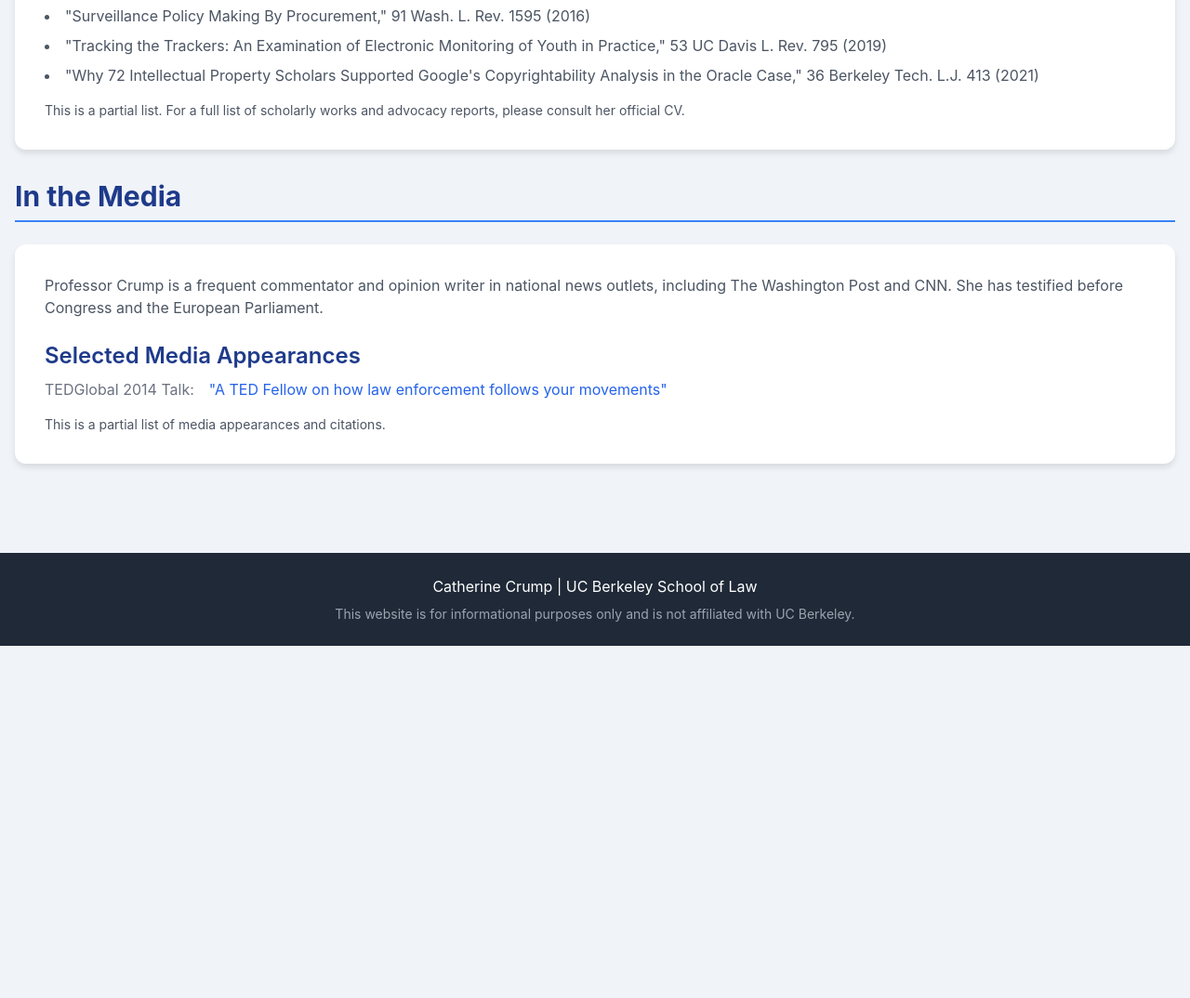
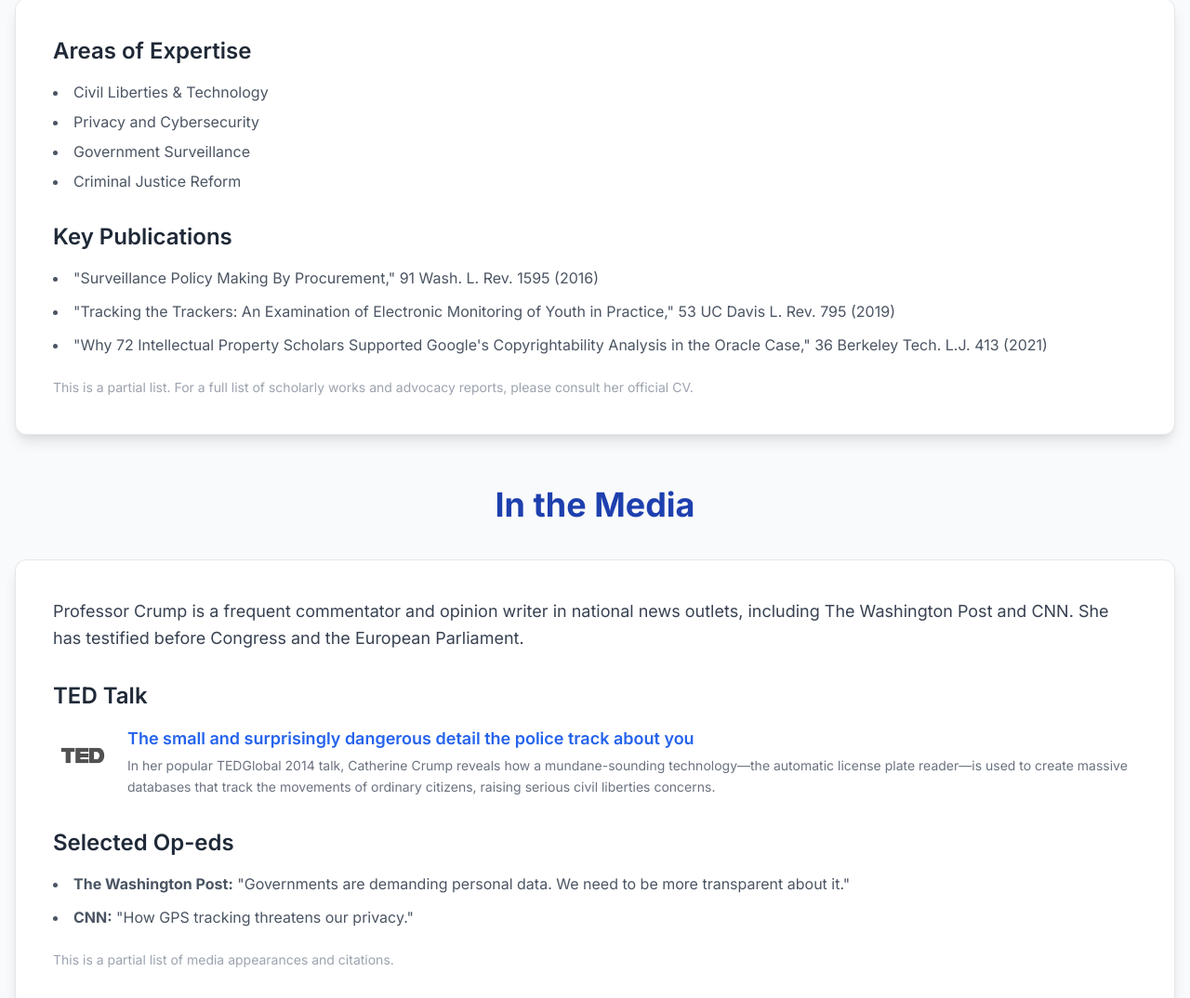
Before and after one commit to homejeopardy/catherinecrump, a plain HTML site: page index.html in a window 1280 px wide. Shown: the part 1071-2145 px from the top of the page at 93% size. Before the commit the page ends 1766 px from the top, so only its background shows below. Drawn offline with nearby package versions, Linux system fonts and the light colour scheme.

Commit message:
Update index.html

```diff
--- a/index.html
+++ b/index.html
@@ -6,10 +6,12 @@
     <title>Catherine Crump, UC Berkeley School of Law</title>
     <script src="https://cdn.tailwindcss.com"></script>
     <style>
+        @import url('https://fonts.googleapis.com/css2?family=Inter:wght@300;400;600;700&display=swap');
+
         body {
             font-family: 'Inter', sans-serif;
-            background-color: #f0f4f8;
-            color: #334155;
+            background-color: #f9fafb;
+            color: #1f2937;
         }
         .container {
             max-width: 1000px;
@@ -17,119 +19,143 @@
             padding: 2rem;
         }
         .section-title {
-            color: #1e3a8a;
+            color: #1e40af;
             font-weight: 700;
-            border-bottom: 2px solid #3b82f6;
-            padding-bottom: 0.5rem;
-            margin-bottom: 1.5rem;
+            font-size: 2.25rem;
+            margin-bottom: 2rem;
+            text-align: center;
         }
         .card {
             background-color: #ffffff;
             border-radius: 12px;
-            box-shadow: 0 4px 6px rgba(0, 0, 0, 0.1);
-            padding: 2rem;
-            margin-bottom: 1.5rem;
+            box-shadow: 0 10px 15px -3px rgba(0, 0, 0, 0.1), 0 4px 6px -2px rgba(0, 0, 0, 0.05);
+            padding: 2.5rem;
+            margin-bottom: 2rem;
+            border: 1px solid #e5e7eb;
         }
-        .card h3 {
-            color: #1e3a8a;
+        .profile-photo {
+            border-radius: 9999px;
+            border: 5px solid #fff;
+            box-shadow: 0 10px 20px rgba(0, 0, 0, 0.1);
         }
-        .card p, .card ul, .card li {
-            color: #4b5563;
+        .ted-logo {
+            filter: grayscale(100%);
+            transition: filter 0.3s ease;
         }
-        .btn {
-            background-color: #3b82f6;
-            color: #ffffff;
-            padding: 0.75rem 1.5rem;
-            border-radius: 9999px;
-            font-weight: 600;
-            transition: background-color 0.3s ease;
+        .ted-logo:hover {
+            filter: grayscale(0%);
         }
-        .btn:hover {
-            background-color: #2563eb;
-        }
-        .media-item {
-            display: flex;
-            align-items: center;
-            gap: 1rem;
-            margin-bottom: 1rem;
+        /* Mobile adjustments for a cleaner, more readable look */
+        @media (max-width: 640px) {
+            .container {
+                padding: 1rem;
+            }
+            .section-title {
+                font-size: 1.75rem;
+                text-align: left;
+            }
+            .card {
+                padding: 1.5rem;
+            }
         }
     </style>
 </head>
 <body class="antialiased">
 
     <!-- Header & Navigation -->
-    <header class="bg-white shadow-sm sticky top-0 z-50">
-        <nav class="container mx-auto px-4 py-4 flex justify-between items-center">
-            <h1 class="text-2xl font-bold text-gray-800">Catherine Crump</h1>
-            <ul class="flex space-x-4">
-                <li><a href="#about" class="text-gray-600 hover:text-blue-500 transition-colors duration-300">About</a></li>
-                <li><a href="#research" class="text-gray-600 hover:text-blue-500 transition-colors duration-300">Research & Publications</a></li>
-                <li><a href="#media" class="text-gray-600 hover:text-blue-500 transition-colors duration-300">In the Media</a></li>
+    <header class="bg-white shadow-md sticky top-0 z-50">
+        <nav class="container mx-auto px-4 py-4 flex flex-col md:flex-row justify-between items-center">
+            <h1 class="text-2xl font-bold text-gray-800 mb-2 md:mb-0">Catherine Crump</h1>
+            <ul class="flex space-x-4 md:space-x-8">
+                <li><a href="#about" class="text-gray-600 hover:text-blue-700 transition-colors duration-300">About</a></li>
+                <li><a href="#research" class="text-gray-600 hover:text-blue-700 transition-colors duration-300">Research</a></li>
+                <li><a href="#media" class="text-gray-600 hover:text-blue-700 transition-colors duration-300">Media</a></li>
             </ul>
         </nav>
     </header>
 
-    <div class="container mx-auto mt-8 px-4">
+    <div class="container mx-auto mt-12 px-4">
 
         <!-- Hero Section -->
-        <section id="hero" class="text-center py-16 bg-white rounded-xl shadow-lg mb-8">
-            <h2 class="text-4xl font-extrabold text-blue-800">Catherine Crump</h2>
-            <p class="mt-2 text-xl text-gray-700">Professor, UC Berkeley School of Law</p>
-            <p class="mt-4 text-lg text-gray-600 max-w-2xl mx-auto">
-                Director of the Samuelson Law, Technology & Public Policy Clinic, specializing in the impact of technology on civil liberties, privacy, and free speech.
+        <section id="hero" class="text-center py-16">
+            <img src="images/headshots/face.png" alt="A professional headshot of Catherine Crump" class="profile-photo mx-auto mb-6">
+            <h2 class="text-5xl font-extrabold text-gray-900">Catherine Crump</h2>
+            <p class="mt-4 text-2xl text-gray-600 font-light">Professor, UC Berkeley School of Law</p>
+            <p class="mt-6 text-lg text-gray-500 max-w-3xl mx-auto leading-relaxed">
+                Director of the Samuelson Law, Technology & Public Policy Clinic, specializing in the impact of technology on civil liberties, privacy, and free speech. Her work focuses on legal issues related to police surveillance and government transparency.
             </p>
         </section>
 
         <!-- About Section -->
-        <section id="about" class="mb-8">
-            <h2 class="text-3xl section-title">About</h2>
+        <section id="about" class="mb-12">
+            <h2 class="section-title">About</h2>
             <div class="card">
-                <p>
+                <p class="text-lg leading-relaxed text-gray-700">
                     Catherine Crump is a clinical professor and Director of the Samuelson Law, Technology & Public Policy Clinic at UC Berkeley School of Law. She is an expert on legal issues related to police surveillance technology and has litigated constitutional challenges in federal courts to protect First and Fourth Amendment rights. Her work also involves compelling the disclosure of government records under the Freedom of Information Act.
                 </p>
-                <p class="mt-4">
+                <p class="mt-6 text-lg leading-relaxed text-gray-700">
                     Prior to her work at Berkeley Law, she was a staff attorney at the American Civil Liberties Union (ACLU) for nearly nine years, where she litigated cases on electronic surveillance and political protest rights. She also served as a Senior Policy Advisor for Criminal Justice to the White House Domestic Policy Council. She holds a J.D. from Stanford Law School and a B.A. from Stanford University.
                 </p>
             </div>
         </section>
 
         <!-- Research & Publications Section -->
-        <section id="research" class="mb-8">
-            <h2 class="text-3xl section-title">Research & Publications</h2>
+        <section id="research" class="mb-12">
+            <h2 class="section-title">Research & Publications</h2>
             <div class="card">
-                <h3 class="text-2xl font-semibold mb-2">Areas of Expertise</h3>
-                <ul class="list-disc list-inside space-y-1">
+                <h3 class="text-2xl font-semibold text-gray-800 mb-4">Areas of Expertise</h3>
+                <ul class="list-disc list-inside space-y-2 text-gray-600">
                     <li>Civil Liberties & Technology</li>
                     <li>Privacy and Cybersecurity</li>
                     <li>Government Surveillance</li>
                     <li>Criminal Justice Reform</li>
                 </ul>
 
-                <h3 class="text-2xl font-semibold mt-6 mb-2">Key Publications</h3>
-                <ul class="list-disc list-inside space-y-2">
+                <h3 class="text-2xl font-semibold text-gray-800 mt-8 mb-4">Key Publications</h3>
+                <ul class="list-disc list-inside space-y-3 text-gray-600">
                     <li>"Surveillance Policy Making By Procurement," 91 Wash. L. Rev. 1595 (2016)</li>
                     <li>"Tracking the Trackers: An Examination of Electronic Monitoring of Youth in Practice," 53 UC Davis L. Rev. 795 (2019)</li>
                     <li>"Why 72 Intellectual Property Scholars Supported Google's Copyrightability Analysis in the Oracle Case," 36 Berkeley Tech. L.J. 413 (2021)</li>
                 </ul>
-                <p class="mt-4 text-sm text-gray-500">
+                <p class="mt-6 text-sm text-gray-400">
                     This is a partial list. For a full list of scholarly works and advocacy reports, please consult her official CV.
                 </p>
             </div>
         </section>
 
         <!-- In the Media Section -->
-        <section id="media" class="mb-8">
-            <h2 class="text-3xl section-title">In the Media</h2>
+        <section id="media" class="mb-12">
+            <h2 class="section-title">In the Media</h2>
             <div class="card">
-                <p>
+                <p class="text-lg leading-relaxed text-gray-700">
                     Professor Crump is a frequent commentator and opinion writer in national news outlets, including The Washington Post and CNN. She has testified before Congress and the European Parliament.
                 </p>
-                <h3 class="text-2xl font-semibold mt-6 mb-2">Selected Media Appearances</h3>
-                <div class="media-item">
-                    <span class="text-gray-500">TEDGlobal 2014 Talk:</span>
-                    <a href="https://www.ted.com/speakers/catherine_crump" class="text-blue-600 hover:underline">"A TED Fellow on how law enforcement follows your movements"</a>
+
+                <h3 class="text-2xl font-semibold text-gray-800 mt-8 mb-4">TED Talk</h3>
+                <div class="flex items-start gap-4 flex-col md:flex-row">
+                    <a href="https://www.ted.com/talks/catherine_crump_the_small_and_surprisingly_dangerous_detail_the_police_track_about_you" target="_blank" class="flex-shrink-0">
+                        <img src="images/ted/tedlogo.png" alt="TED logo" class="ted-logo h-16 w-16 rounded-full">
+                    </a>
+                    <div class="text-left">
+                        <a href="https://www.ted.com/talks/catherine_crump_the_small_and_surprisingly_dangerous_detail_the_police_track_about_you" target="_blank" class="text-blue-600 hover:underline text-lg font-semibold">
+                            The small and surprisingly dangerous detail the police track about you
+                        </a>
+                        <p class="mt-1 text-sm text-gray-500 leading-relaxed">
+                            In her popular TEDGlobal 2014 talk, Catherine Crump reveals how a mundane-sounding technology—the automatic license plate reader—is used to create massive databases that track the movements of ordinary citizens, raising serious civil liberties concerns.
+                        </p>
+                    </div>
                 </div>
-                <p class="text-sm text-gray-500">
+
+                <h3 class="text-2xl font-semibold text-gray-800 mt-8 mb-4">Selected Op-eds</h3>
+                <ul class="list-disc list-inside space-y-3 text-gray-600">
+                    <li>
+                        <span class="font-bold">The Washington Post:</span> "Governments are demanding personal data. We need to be more transparent about it."
+                    </li>
+                    <li>
+                        <span class="font-bold">CNN:</span> "How GPS tracking threatens our privacy."
+                    </li>
+                </ul>
+                <p class="mt-6 text-sm text-gray-400">
                     This is a partial list of media appearances and citations.
                 </p>
             </div>
@@ -138,9 +164,9 @@
     </div>
 
     <!-- Footer -->
-    <footer class="bg-gray-800 text-white text-center py-6 mt-8">
+    <footer class="bg-gray-900 text-gray-300 text-center py-8 mt-12">
         <p>Catherine Crump | UC Berkeley School of Law</p>
-        <p class="mt-2 text-sm text-gray-400">This website is for informational purposes only and is not affiliated with UC Berkeley.</p>
+        <p class="mt-2 text-sm text-gray-500">This website is for informational purposes only and is not affiliated with UC Berkeley.</p>
     </footer>
 </body>
 </html>
```
